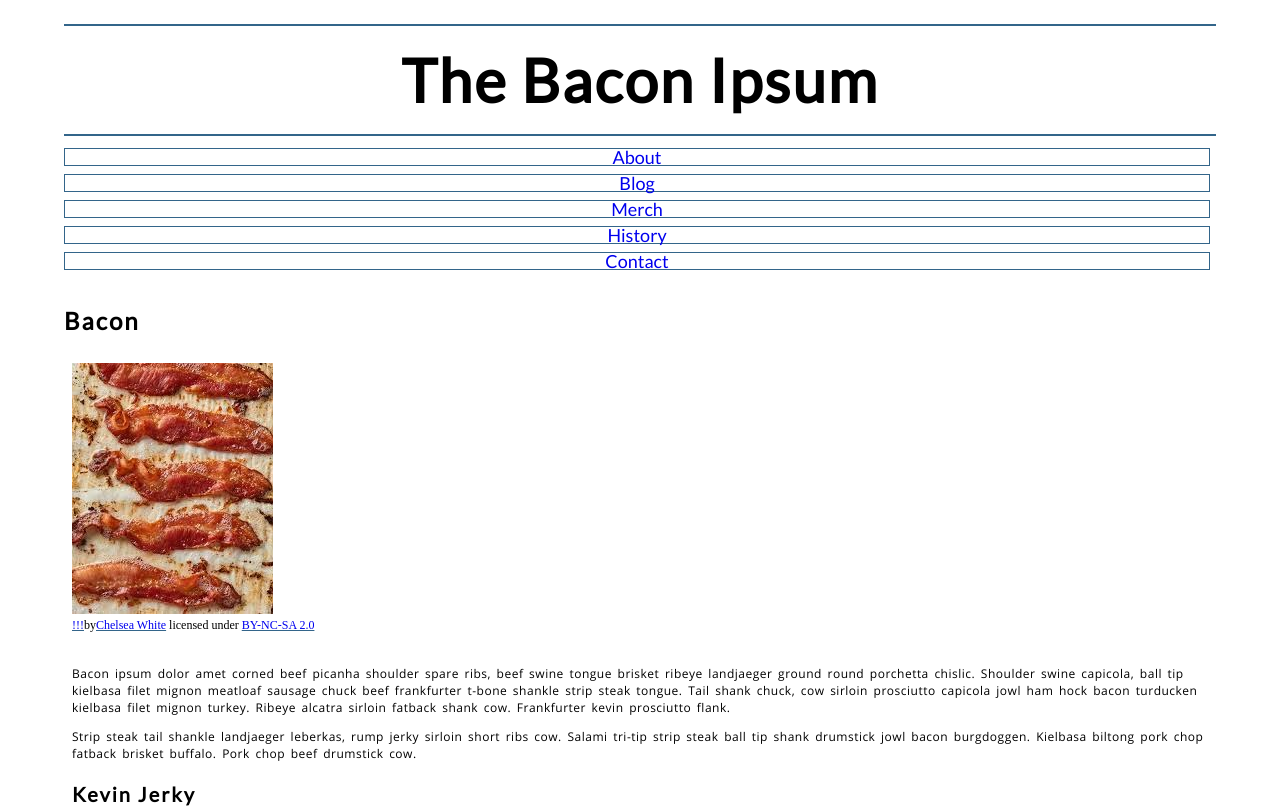
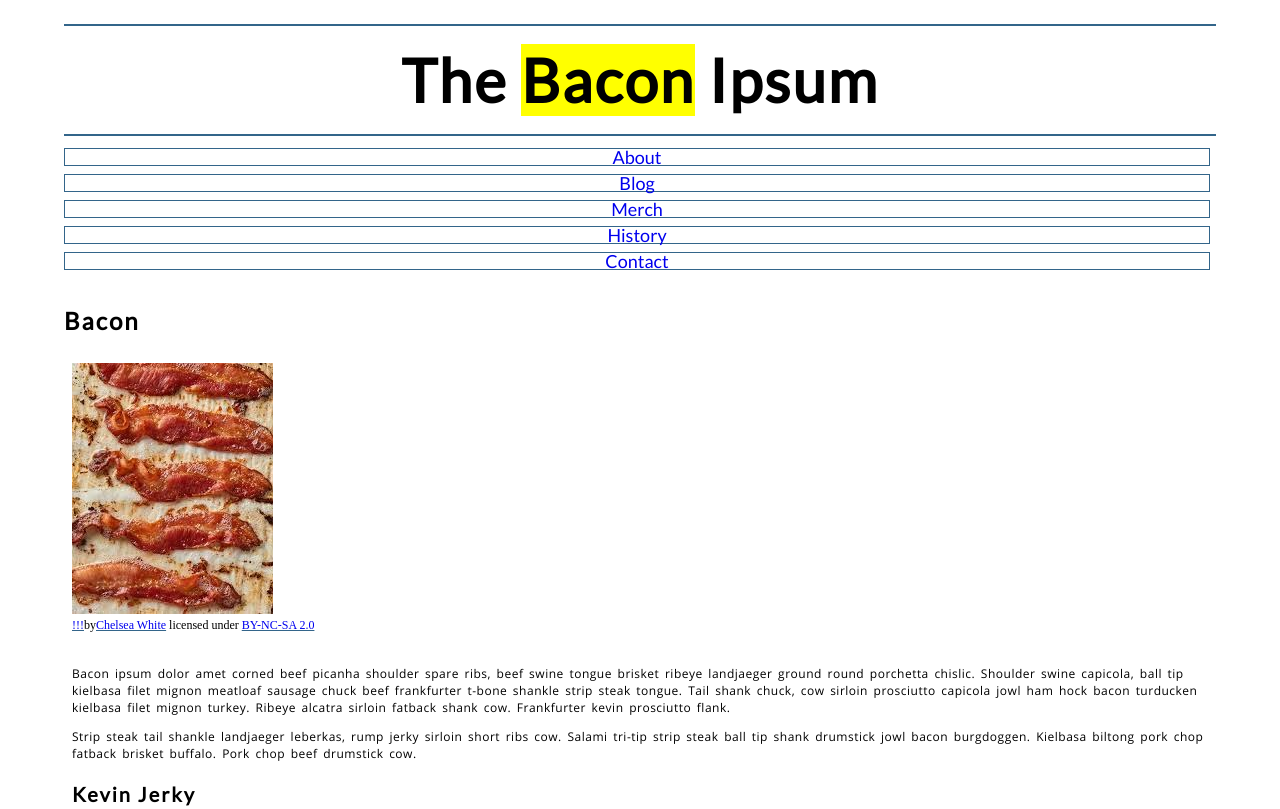
Before and after one commit to Micahp173/Micahp173.github.io, a plain HTML site: page index.html in a window 1280 px wide. Shown: the top 809 px of the page. Drawn offline with Linux system fonts and the light colour scheme; files whose address does not match are found by name.

Commit message:
Update index.html

```diff
--- a/index.html
+++ b/index.html
@@ -18,7 +18,7 @@
 
             <!-- Add a level 1 heading to display three words. Use a span element to highlight the second word. Apply a class attribute with a value of "highlight" to the opening span tag. -->
 
-            <H1> The <highlight>Bacon</highlight> Ipsum</H1>
+            <H1> The <mark>Bacon</mark> Ipsum</H1>
 
         </header>
 
```
